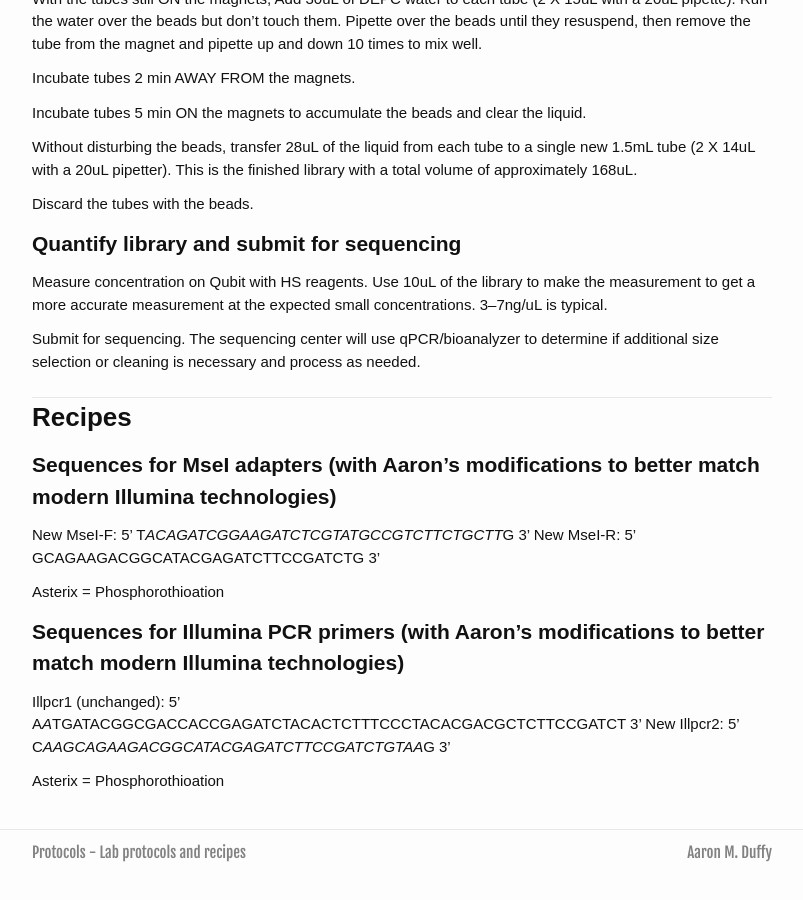
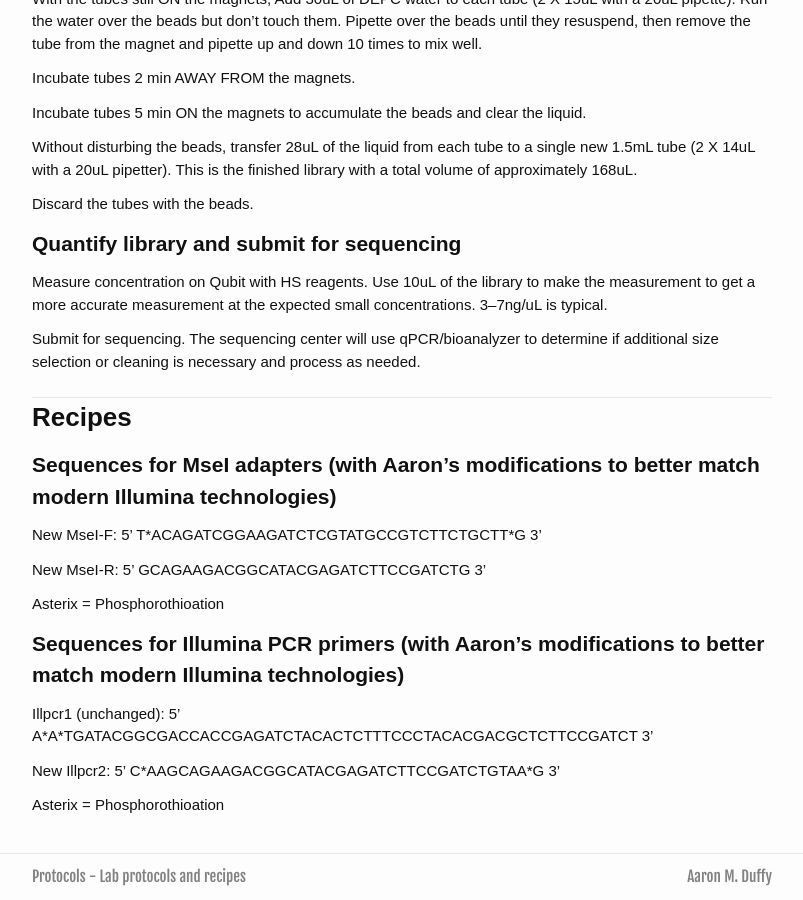
Before and after one commit to aduffy70/Protocols, a Jekyll site: the page built from RAD-seq_protocol.md, in a window 1280 px wide and 900 px high, scrolled down 4165 px. Shown: the whole window, without its empty margins (238-1041 px from the left). Built offline with Jekyll 4.4.1, drawn with Linux system fonts in a browser that asks for light colours; before the commit the page ends 5041 px from its top, so only the background shows below that; some of the changed text lies outside the part shown.

Commit message:
Formatting problems.

```diff
--- a/RAD-seq_protocol.md
+++ b/RAD-seq_protocol.md
@@ -198,14 +198,16 @@ Submit for sequencing. The sequencing center will use qPCR/bioanalyzer to determ
 
 ## Sequences for MseI adapters (with Aaron's modifications to better match modern Illumina technologies)
 
-New MseI-F:      5' T*ACAGATCGGAAGATCTCGTATGCCGTCTTCTGCTT*G 3'
+New MseI-F:      5' T\*ACAGATCGGAAGATCTCGTATGCCGTCTTCTGCTT\*G 3'
+
 New MseI-R:      5' GCAGAAGACGGCATACGAGATCTTCCGATCTG 3'
 
 Asterix = Phosphorothioation
 
 ## Sequences for Illumina PCR primers (with Aaron's modifications to better match modern Illumina technologies)
 
-Illpcr1 (unchanged):  5' A*A*TGATACGGCGACCACCGAGATCTACACTCTTTCCCTACACGACGCTCTTCCGATCT 3'
-New Illpcr2:          5' C*AAGCAGAAGACGGCATACGAGATCTTCCGATCTGTAA*G 3'
+Illpcr1 (unchanged):  5' A\*A\*TGATACGGCGACCACCGAGATCTACACTCTTTCCCTACACGACGCTCTTCCGATCT 3'
+
+New Illpcr2:          5' C\*AAGCAGAAGACGGCATACGAGATCTTCCGATCTGTAA\*G 3'
 
 Asterix = Phosphorothioation
```
Also changed, not shown: other parts of RAD-seq_protocol.md (+1 -1 lines).
